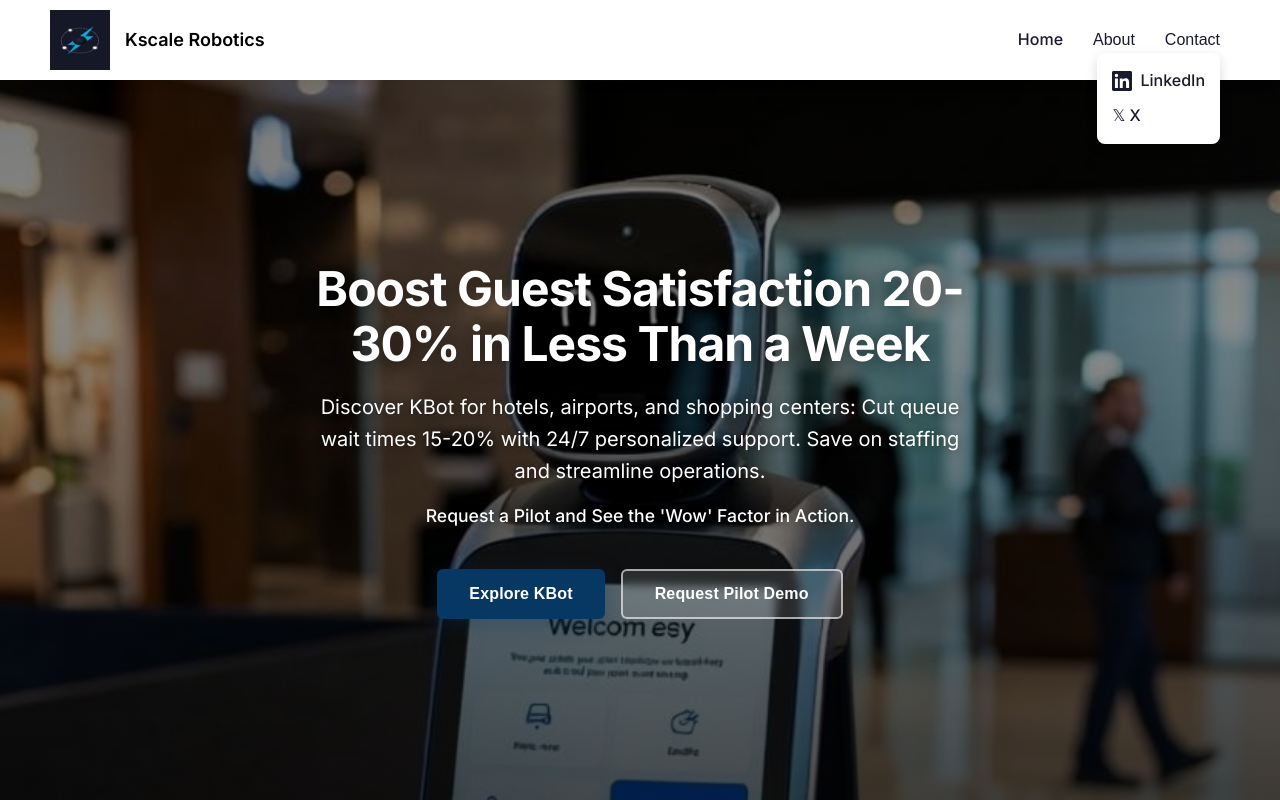
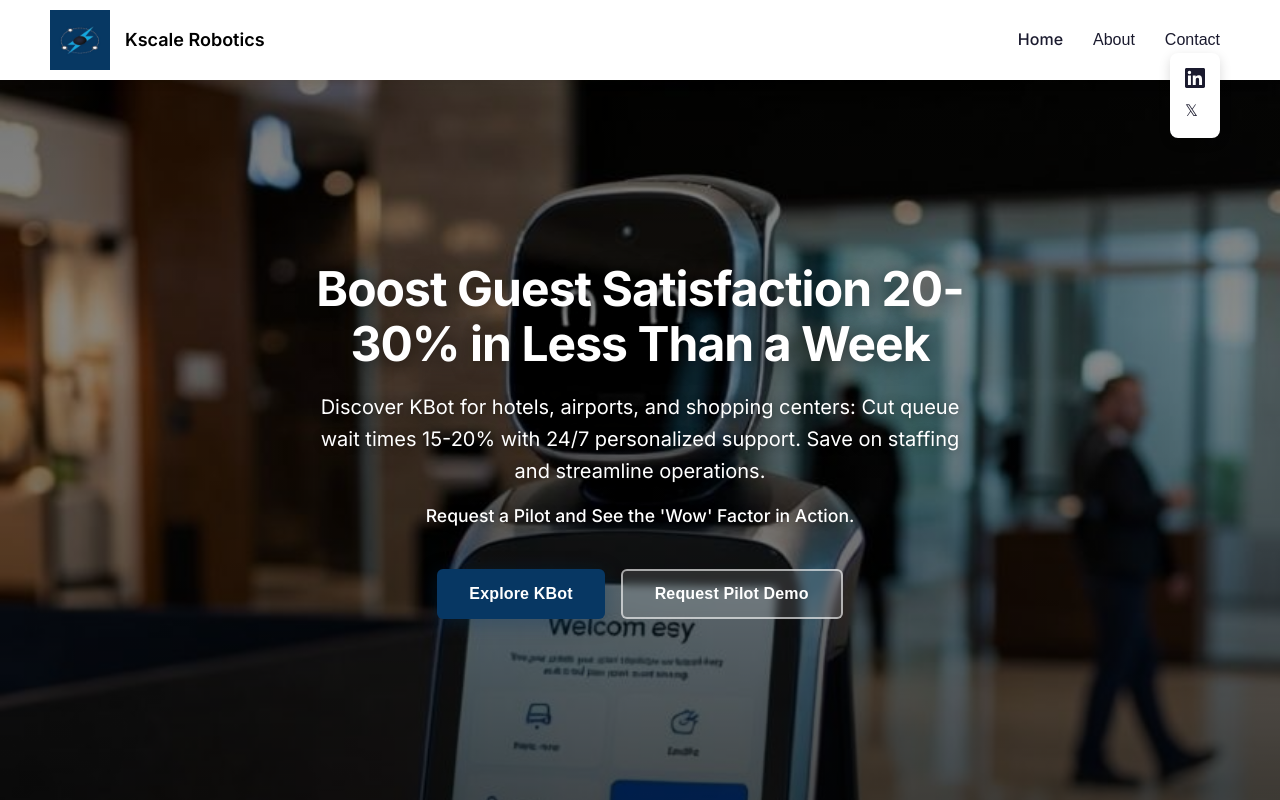
Before and after one commit to SamGit83/vercel-kscalerobotics, a Next.js app: page / in a window 1280 px wide. Both pictures are taken after a click on the button "Contact". Shown: the top 800 px of the page. Built offline with nearby package versions, Linux system fonts and the light colour scheme.

Commit message:
Updated contact option....

```diff
--- a/components/Navigation.js
+++ b/components/Navigation.js
@@ -65,9 +65,8 @@ export default function Navigation() {
                   <svg xmlns="http://www.w3.org/2000/svg" width="20" height="20" viewBox="0 0 24 24" fill="currentColor">
                     <path d="M20.447 20.452h-3.554v-5.569c0-1.328-.027-3.037-1.852-3.037-1.853 0-2.136 1.445-2.136 2.939v5.667H9.351V9h3.414v1.561h.046c.477-.9 1.637-1.85 3.37-1.85 3.601 0 4.267 2.37 4.267 5.455v6.286zM5.337 7.433a2.062 2.062 0 01-2.063-2.065 2.064 2.064 0 112.063 2.065zm1.782 13.019H3.555V9h3.564v11.452zM22.225 0H1.771C.792 0 0 .774 0 1.729v20.542C0 23.227.792 24 1.771 24h20.451C23.2 24 24 23.227 24 22.271V1.729C24 .774 23.2 0 22.222 0h.003z"/>
                   </svg>
-                  LinkedIn
                 </a>
-                <a href="https://x.com/kscalerobotics" target="_blank" rel="noopener noreferrer" className={styles.dropdownLink} style={{ display: 'flex', alignItems: 'center', gap: '8px' }}>𝕏 X</a>
+                <a href="https://x.com/kscalerobotics" target="_blank" rel="noopener noreferrer" className={styles.dropdownLink} style={{ display: 'flex', alignItems: 'center', gap: '8px' }}>𝕏</a>
               </div>
             )}
           </div>
```
Also changed, not shown: public/logo.png.
